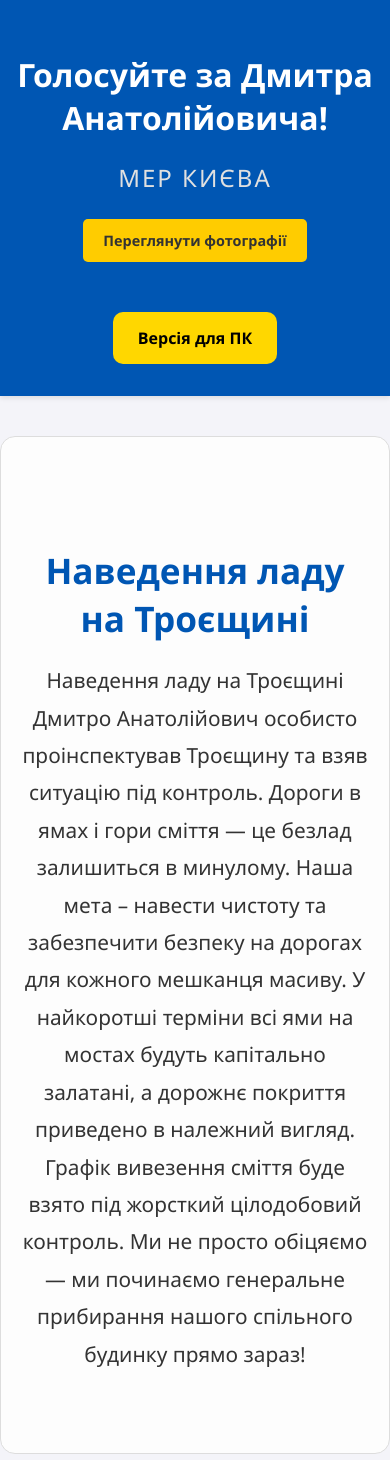
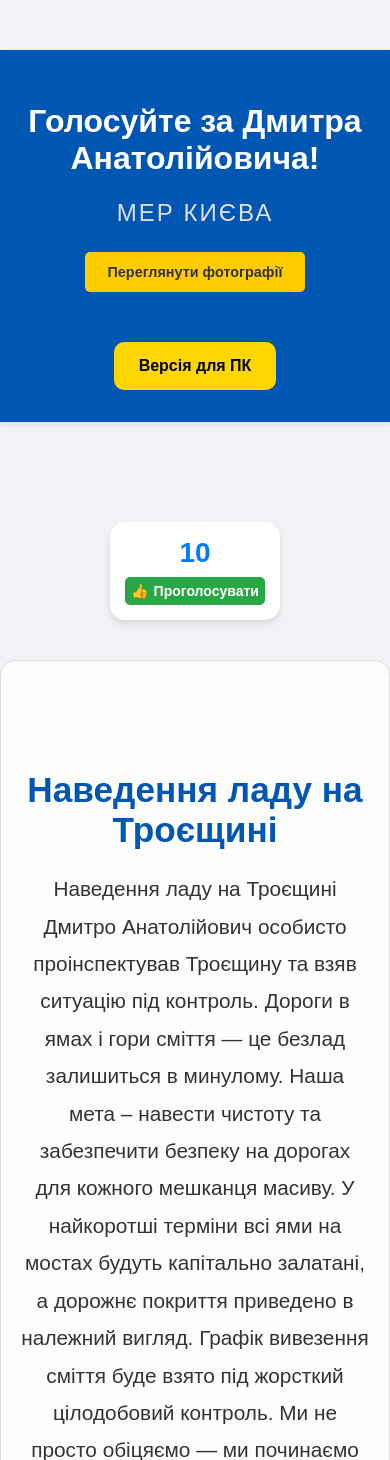
Before and after one commit to roanmarley/sait, a Flask app: template mayor_site/templates/mobile.html in a window 390 px wide. Shown: the top 1460 px of the page. Run offline with Flask 3, Linux system fonts and the light colour scheme; the template is opened without the code that fills it: most values are stand-ins (such as "Sample title", 1, 10 or a date in 2020).

Commit message:
Update mobile.html

```diff
--- a/mayor_site/templates/mobile.html
+++ b/mayor_site/templates/mobile.html
@@ -161,6 +161,28 @@ img {
     </div>
 </header>
 
+        <head>
+    <meta charset="UTF-8">
+    <title>Голосування</title>
+    <style>
+        body { font-family: sans-serif; text-align: center; background: #f0f2f5; padding-top: 50px; }
+        .card { background: white; padding: 30px; border-radius: 15px; display: inline-block; box-shadow: 0 4px 10px rgba(0,0,0,0.1); }
+        #count { font-size: 40px; color: #007bff; display: block; margin-bottom: 20px; }
+        button { background: #007bff; color: white; border: none; padding: 10px 20px; border-radius: 5px; cursor: pointer; font-size: 18px; }
+        button:disabled { background: #28a745; cursor: default; }
+    </style>
+
+    <div class="vote-block-container" style="text-align: center; margin-top: 100px;"> <div style="background-color: white; border-radius: 15px; padding: 15px; display: inline-block; box-shadow: 0 4px 6px rgba(0,0,0,0.1); width: 140px;">
+        <span id="vote-count" style="font-size: 28px; font-weight: bold; color: #007bff; display: block; margin-bottom: 8px;">{{ votes }}</span>
+
+        <button id="voteBtn" onclick="makeVote()"
+                style="background-color: #28a745; color: white; border: none; padding: 6px 10px; border-radius: 5px; cursor: pointer; display: flex; align-items: center; justify-content: center; width: 100%; transition: all 0.3s; font-size: 14px; font-weight: bold;">
+            <span id="voteIcon" style="margin-right: 5px;">👍</span>
+            <span id="voteText">Проголосувати</span>
+        </button>
+    </div>
+</div>
+
 <script>
     // Проверка: голосовал ли уже пользователь в этом браузере
     if (localStorage.getItem('voted')) {
```
